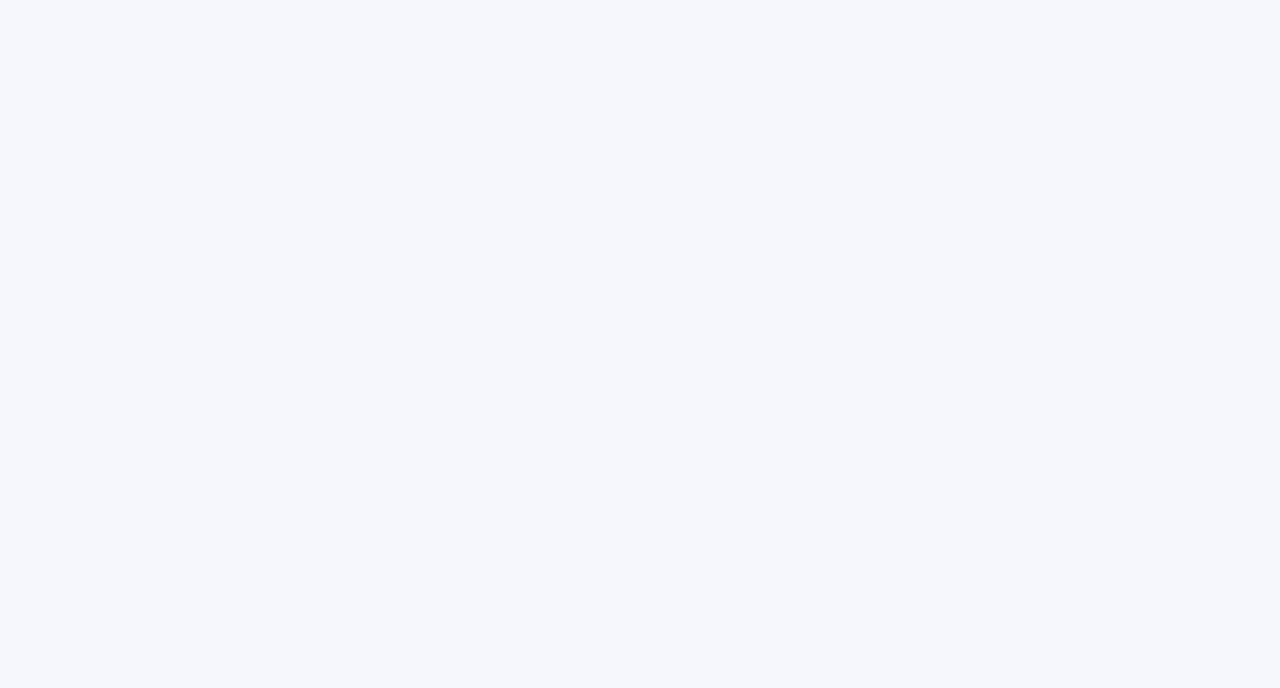
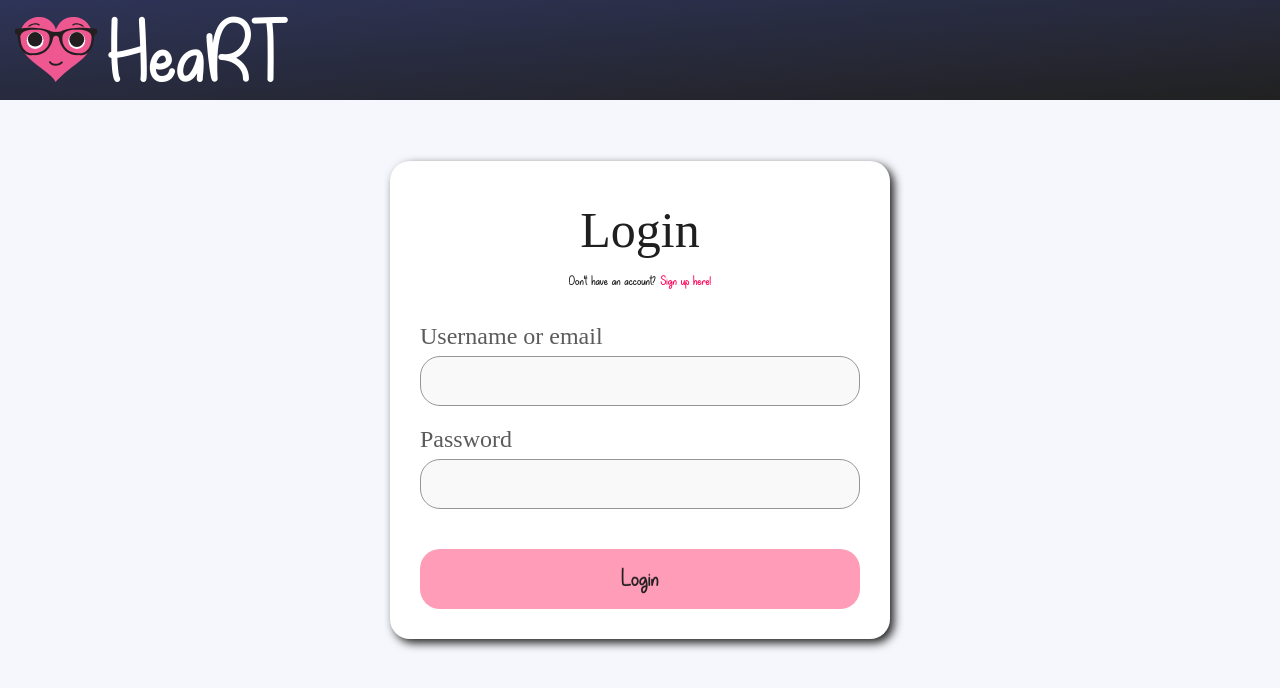
Before and after one commit to HeartUoA/HeaRT, a React (Create React App) app: page /Login in a window 1280 px wide. Shown: the top 688 px of the page. Built offline with nearby package versions, Linux system fonts and the light colour scheme.

Commit message:
feat(front-end): created a login page
Created the UI for the log in page so that users can log in to their account (needs to be linked to
backend)

```diff
--- a/src/App.tsx
+++ b/src/App.tsx
@@ -3,6 +3,7 @@ import Homepage from "./pages/Homepage";
 import DisplayCards from "./pages/DisplayCards";
 import Preview from "./pages/Preview";
 import CourseInfo from "./pages/CourseInfo";
+import Login from "./pages/Login";
 import { BrowserRouter as Router, Route, Switch } from "react-router-dom";
 
 const App: React.FC = () => {
@@ -11,6 +12,9 @@ const App: React.FC = () => {
       <Switch>
         <Route exact path="/">
           <Homepage />
+        </Route>
+        <Route path="/Login">
+          <Login />
         </Route>
         <Route path="/CourseInfo">
           <CourseInfo />
--- a/src/pages/CourseInfo.tsx
+++ b/src/pages/CourseInfo.tsx
@@ -1,6 +1,6 @@
 import React from "react";
 
-import { Button, Input, Layout, Menu, Select, Typography } from "antd";
+import { Button, Input, Layout, Select, Typography } from "antd";
 
 import Header from "../components/Header";
 import "../styles/CourseInfo.css";
--- a/src/pages/Homepage.tsx
+++ b/src/pages/Homepage.tsx
@@ -1,10 +1,8 @@
 import React, { useState } from "react";
-import { Link } from "react-router-dom";
 import { withRouter, RouteComponentProps } from "react-router-dom";
 import { Button, Typography } from "antd";
 import logo from "../assets/images/logo.svg";
 import "../styles/Homepage.css";
-import Modal from "antd/lib/modal/Modal";
 import Instructions from "../components/Instructions";
 
 type RouterProps = RouteComponentProps;
--- /dev/null
+++ b/src/pages/Login.tsx
@@ -0,0 +1,57 @@
+import React from "react";
+import { withRouter } from "react-router-dom";
+
+import { Button, Input, Typography } from "antd";
+
+import Header from "../components/Header";
+import "../styles/Login.css";
+
+const Login: React.FC = (props) => {
+  const onConfirmClick = () => {
+    // TODO: Write code here to try logging in (if successful - dashboard, if error then display error)
+  };
+
+  const onSignupClick = () => {
+    // TODO: Write code here to redirect back to create account page
+    // props.history.push("URL-HERE")
+  };
+
+  return (
+    <div className="Login">
+      <Header />
+
+      <div className="Login-Container">
+        <div className="Login-Panel">
+          <Typography className="Login-Header-Text">Login</Typography>
+          <Typography className="Create-Account-Text">
+            Don't have an account?
+            <span className="Link-Text" onClick={onSignupClick}>
+              Sign up here!
+            </span>
+          </Typography>
+          <div className="Login-Input-Container">
+            <div>
+              <Typography className="Login-Label-Text">
+                Username or email
+              </Typography>
+              <Input className="Login-Input" name="usernameEmail" />
+            </div>
+            <div>
+              <Typography className="Login-Label-Text">Password</Typography>
+              <Input className="Login-Input" name="password" type="password" />
+            </div>
+          </div>
+          <Button
+            type="primary"
+            className="Login-Button"
+            onClick={onConfirmClick}
+          >
+            <Typography className="Button-Font">Login</Typography>
+          </Button>
+        </div>
+      </div>
+    </div>
+  );
+};
+
+export default withRouter(Login);
--- a/src/styles/CourseInfo.css
+++ b/src/styles/CourseInfo.css
@@ -34,7 +34,7 @@
   background: white;
   text-align: left;
   border-radius: 1.57vw;
-  box-shadow: 0px 0.33vh 0.8vh #646464;
+  box-shadow: 4px 4px 10px #212121;
   padding: 3vh 0.8% 0px 4%;
 }
 
--- /dev/null
+++ b/src/styles/Login.css
@@ -0,0 +1,78 @@
+.Login {
+  display: flex;
+  flex-direction: column;
+  text-align: center;
+  justify-content: center;
+  height: 100vh;
+}
+
+.Login-Container {
+  display: flex;
+  flex-direction: column;
+  align-items: center;
+  justify-content: center;
+  background: #f6f7fc;
+  height: 100%;
+  margin: 100px 0px;
+  padding: 40px;
+}
+
+.Login-Panel {
+  display: flex;
+  flex-direction: column;
+  align-content: center;
+  justify-content: center;
+  width: 500px;
+  background: white;
+  text-align: left;
+  border-radius: 20px;
+  box-shadow: 4px 4px 10px #212121;
+  padding: 30px;
+}
+
+.Login-Header-Text {
+  font-family: "ABeeZee";
+  color: #1f1f1f;
+  font-size: 50px;
+  font-weight: normal;
+  text-align: center;
+}
+
+.Create-Account-Text {
+  text-align: center;
+  font-size: 15px;
+}
+.Link-Text {
+  margin-left: 5px;
+  color: #ff0059 !important;
+  cursor: pointer;
+}
+
+.Login-Input-Container {
+  margin: 25px 0px;
+}
+
+.Login-Label-Text {
+  font-family: "ABeeZee";
+  color: #5b5b5b;
+  font-size: 24px;
+}
+
+.Login-Input {
+  width: 100%;
+  line-height: 40px;
+  padding-left: 15px;
+  font-family: "ABeeZee";
+  font-size: 20px;
+  border-color: #969696;
+  color: #1f1f1f;
+  margin-bottom: 15px;
+  border-radius: 20px;
+}
+
+.Login-Button {
+  height: 60px;
+  width: 100%;
+  text-align: center;
+  box-shadow: 0px 0px 0px 0px;
+}
```
